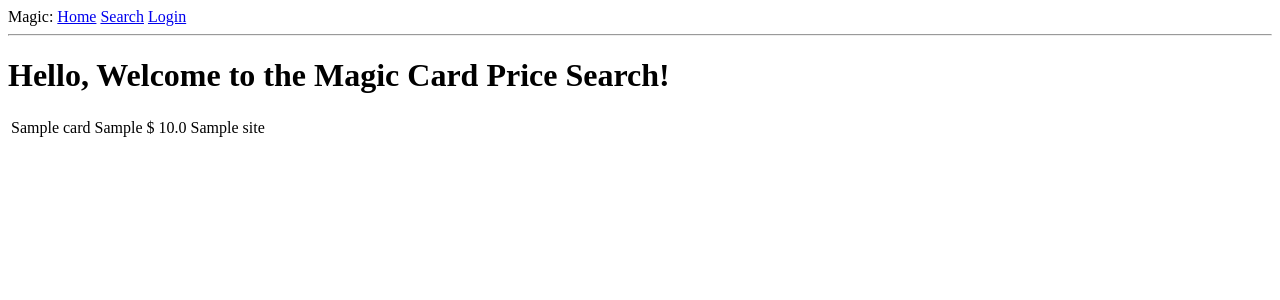
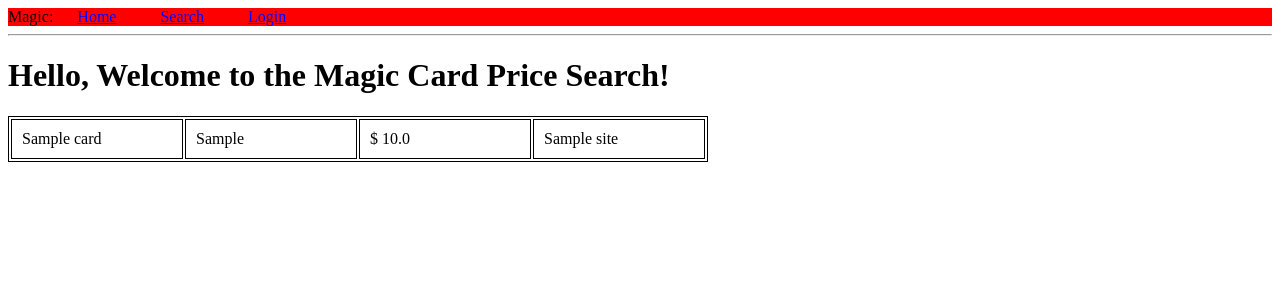
Before and after one commit to THEHEAT01/MagicPriceSearch, a Flask app: page / in a window 1280 px wide. Shown: the top 300 px of the page. Run offline with Flask 2, Linux system fonts and the light colour scheme; tables that the repository leaves empty hold one stand-in row (values such as "Sample post").

Commit message:
Working State - few "bugs" need fixed

```diff
--- a/app/routes.py
+++ b/app/routes.py
@@ -13,7 +13,7 @@
 #@login_required
 def index():
     #Get most recent search of each Result.
-    searches = Card.query.all()
+    searches = Card.query.order_by(Card.cardName.asc()).all()
     posts = []
     for search in searches:
         r = Results.query.order_by(Results.searchTime.desc()).filter_by(cardId=search.id).first()
@@ -73,10 +73,11 @@
     cardName=request.args.get('searchfor')
     siteName=request.args.get('site')
     searches = Card.query.filter_by(cardName=cardName).all()
+    print(searches)
     posts = []
     for search in searches:
         r = Results.query.order_by(Results.searchTime.desc()).filter_by(cardId=search.id).first()
-        print(r)
+        print(r.searchTime)
         priced = r.price
         print(priced)
         sited = Site.query.filter_by(id=r.siteId).first()
--- /dev/null
+++ b/app/static/css/style.css
@@ -0,0 +1,16 @@
+.navbar{
+	background-color: red;
+}
+.navbarelem{
+	padding: 20px;
+	color: blue;
+}
+table{
+	border: 1px solid black;
+}
+td{
+	padding: 10px;
+	width: 150px;
+
+	border:1px solid black;
+}
--- a/app/templates/base.html
+++ b/app/templates/base.html
@@ -5,16 +5,17 @@
 		{% else %}
 		<title>Welcome to Magic</title>
 		{% endif %}
+		<link rel="stylesheet" type"text/css" href="{{ url_for('static', filename="css/style.css") }}">
 	</head>
 	<body>
-		<div>
+		<div class="navbar">
 			Magic:
-			<a href="{{ url_for('index') }}">Home</a>
-			<a href="{{ url_for('cardsearch') }}">Search</a>
+			<a class="navbarelem" href="{{ url_for('index') }}">Home</a>
+			<a class="navbarelem" href="{{ url_for('cardsearch') }}">Search</a>
 			{% if current_user.is_anonymous %}
-			<a href="{{ url_for('login') }}">Login</a>
+			<a class="navbarelem" href="{{ url_for('login') }}">Login</a>
 			{% else %}
-			<a href="{{ url_for('index') }}">Logout</a>
+			<a class="navbarelem" href="{{ url_for('index') }}">Logout</a>
 			{% endif %}
 		</div>
 		<hr>
--- a/app/templates/index.html
+++ b/app/templates/index.html
@@ -13,5 +13,7 @@
 			<td><p>{{ post.cardSet }}</p></td>
 			<td><p>$ {{ post.price }}</p></td>
 			<td><p>{{ post.site }}</p></td>
+		</tr>
+	</table>
 	{% endfor %}
 {% endblock %}
```
Also changed, not shown: app/search.py (+58 -31 lines), app.db, 1 other file.
